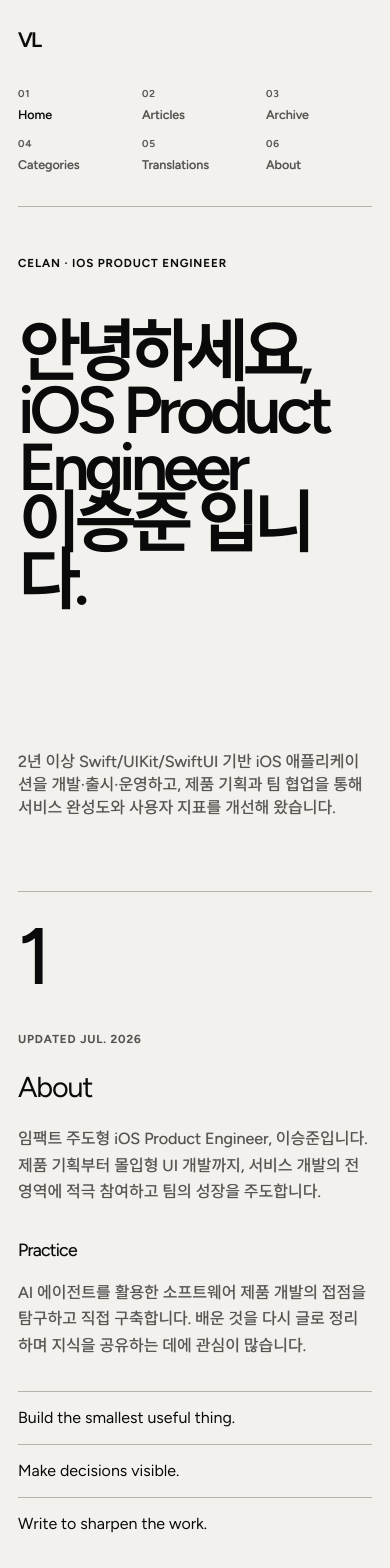
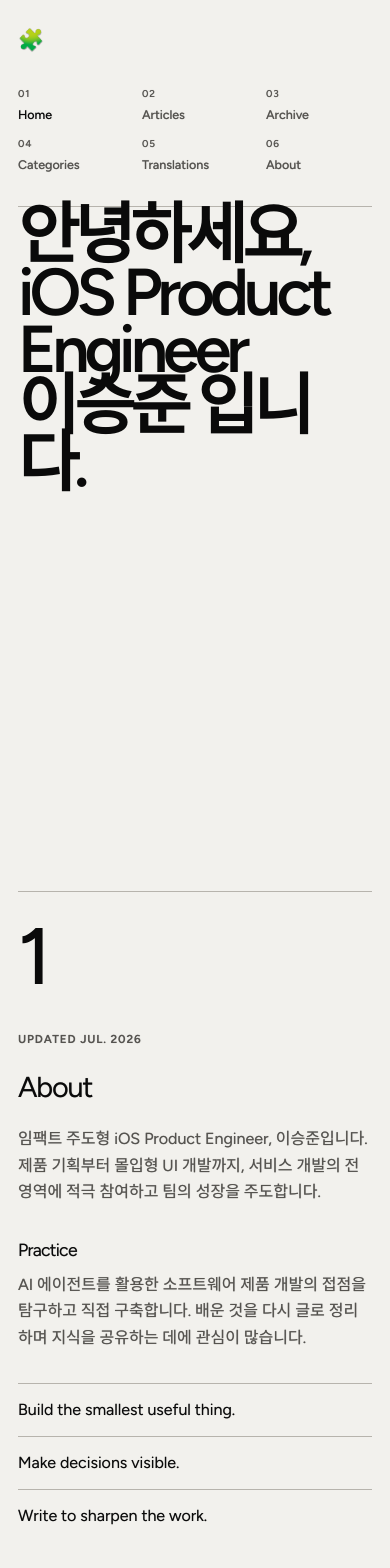
Before and after one commit to ValseLee/ValseLee.github.io, a Next.js app: page / in a window 390 px wide. Shown: the top 1568 px of the page. Built offline with nearby package versions, Linux system fonts and the light colour scheme.

Commit message:
✨ feat: refine portfolio typography and layout
Tested: npm test; targeted ESLint; npm run build; rendered li computed styles

Scope-risk: moderate

```diff
--- a/app/globals.css
+++ b/app/globals.css
@@ -34,6 +34,7 @@ a,
 button,
 h3,
 h4,
+li,
 p {
   text-shadow: var(--ink-shadow);
 }
@@ -96,20 +97,19 @@ a {
 }
 
 .display-title {
-  max-width: 12ch;
+  max-width: 16ch;
   margin: 0;
   font-size: clamp(4rem, 10.5vw, 10.5rem);
   font-weight: 600;
-  line-height: 0.78;
+  line-height: 0.9;
   letter-spacing: -0.075em;
 }
 
 .hero-grid {
   display: grid;
-  grid-template-columns: repeat(12, minmax(0, 1fr));
+  grid-template-columns: repeat(12, minmax(12, 1fr));
   gap: 28px;
   min-height: min(760px, calc(100vh - 120px));
-  padding: clamp(48px, 8vw, 112px) 0 72px;
 }
 
 .hero-grid > .eyebrow {
@@ -119,16 +119,6 @@ a {
 .hero-grid > .display-title {
   grid-column: 1 / -1;
   align-self: center;
-}
-
-.hero-intro {
-  grid-column: 8 / -1;
-  align-self: end;
-  max-width: 46ch;
-  margin: 0;
-  color: var(--subtext);
-  font-size: clamp(1rem, 1.5vw, 1.35rem);
-  line-height: 1.45;
 }
 
 .section-grid {
@@ -159,12 +149,13 @@ a {
 
 .section-content h2 {
   margin: 0 0 24px;
-  font-size: clamp(1.8rem, 3.2vw, 3.4rem);
+  font-size: clamp(1.8rem, 3.2vw, 1.8rem);
   line-height: 1;
+  text-shadow: var(--ink-shadow);
 }
 
 .section-content h3 {
-  margin: 0 0 16px;
+  margin: 0 0 8px;
   font-size: 1.1rem;
 }
 
@@ -260,8 +251,8 @@ a {
 
 .experience-list article {
   display: grid;
-  grid-template-columns: 1fr 2fr 2fr;
-  gap: 24px;
+  grid-template-columns: 2fr 4fr;
+  gap: 32px;
   padding: 0 0 40px;
 }
 
@@ -286,7 +277,7 @@ a {
 }
 
 .contact-link {
-  font-size: clamp(1.5rem, 4vw, 4.5rem);
+  font-size: clamp(1.2rem, 4vw, 1.7rem);
   font-weight: 500;
   letter-spacing: -0.055em;
   overflow-wrap: anywhere;
@@ -349,7 +340,8 @@ textarea:focus-visible {
 
 /* MDX Content Styles */
 .prose {
-  max-width: 65ch;
+  max-width: 75vw;
+  margin-inline: auto;
   color: var(--foreground);
 }
 
@@ -501,6 +493,10 @@ textarea:focus-visible {
     gap: 4px;
   }
 
+  .section-content experience-list .eyebrow {
+    margin: 0 0 0 0;
+  }
+
   .contact-grid > p {
     grid-column: auto;
   }
--- a/app/page.tsx
+++ b/app/page.tsx
@@ -15,13 +15,9 @@ export default function Home() {
   return (
     <>
       <section className="hero-grid" aria-labelledby="home-title">
-        <p className="eyebrow">
-          {site.identity.name} · {site.identity.role}
-        </p>
         <h1 id="home-title" className="display-title">
           {site.identity.title}
         </h1>
-        <p className="hero-intro">{site.identity.intro}</p>
       </section>
 
       <section id="about" className="section-grid">
@@ -95,9 +91,11 @@ export default function Home() {
         <div className="section-content experience-list">
           {site.experience.map((item) => (
             <article key={`${item.period}-${item.organization}`}>
-              <p className="eyebrow">{item.period}</p>
-              <h2>{item.organization}</h2>
-              <h3>{item.role}</h3>
+              <div>
+                <h2>{item.organization}</h2>
+                <h3>{item.role}</h3>
+                <p className="eyebrow">{item.period}</p>
+              </div>
               <p>{item.description}</p>
             </article>
           ))}
--- a/app/posts/[slug]/page.tsx
+++ b/app/posts/[slug]/page.tsx
@@ -41,7 +41,7 @@ export default async function PostPage({ params }: PostPageProps) {
   });
 
   return (
-    <article className="py-12">
+    <article className="w-full max-w-[75vw] mx-auto py-12">
       <header className="mb-12">
         <p className="text-subtext text-sm mb-2">
           {formattedDate} · {post.frontmatter.category}
--- a/app/translations/[slug]/page.tsx
+++ b/app/translations/[slug]/page.tsx
@@ -38,7 +38,7 @@ export default async function TranslationPage({ params }: TranslationPageProps)
   }
 
   return (
-    <article className="py-12">
+    <article className="w-full max-w-[75vw] mx-auto py-12">
       <Link
         href="/translations"
         className="inline-block text-subtext hover:text-foreground transition-colors mb-8"
--- a/components/Header.tsx
+++ b/components/Header.tsx
@@ -18,7 +18,7 @@ export default function Header() {
   return (
     <header className="site-header">
       <Link href="/" className="site-mark" aria-label="Home">
-        VL
+        🧩
       </Link>
       <nav aria-label="Primary navigation">
         <ol className="site-nav">
```
